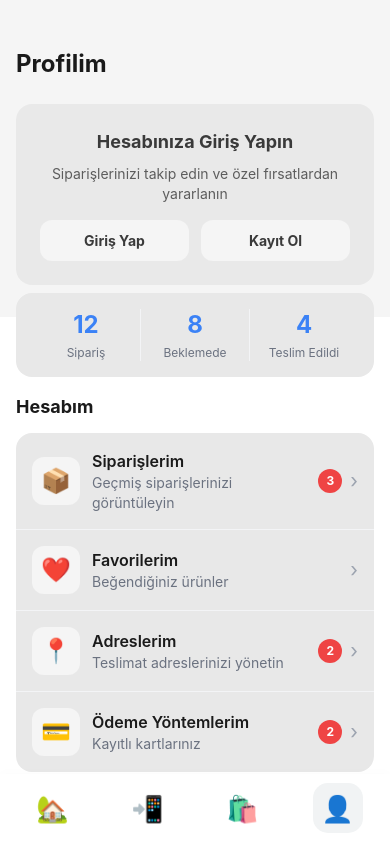
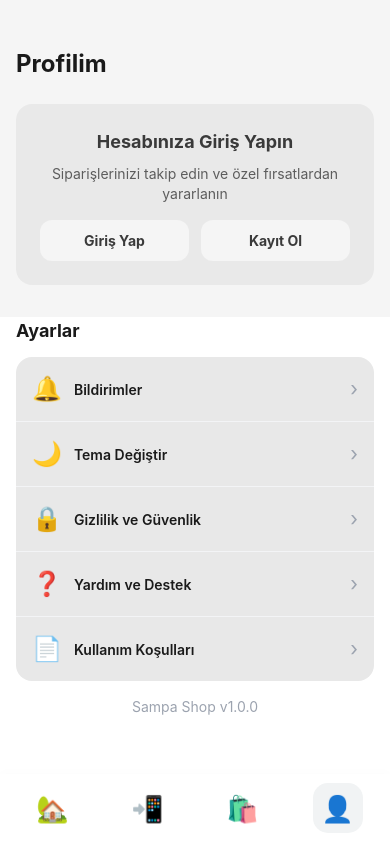
Before and after one commit to bayramdkmn/sampa_intern_eCom, a React Native app in the folder mobil/: screen /Profile in a window 390 px wide. Built offline with nearby package versions, Linux system fonts and the light colour scheme.

Commit message:
profile screen logout process bug fixed

```diff
--- a/mobil/src/screens/ProfileScreen.tsx
+++ b/mobil/src/screens/ProfileScreen.tsx
@@ -20,6 +20,7 @@ import {
   useAddressStore,
   usePaymentStore,
   useAuthStore,
+  useOrderStore,
 } from "../store";
 import { useTheme } from "../context/ThemeContext";
 
@@ -47,10 +48,20 @@ const ProfileScreen: React.FC = () => {
   const { addresses } = useAddressStore();
   const { paymentMethods } = usePaymentStore();
   const { user, isAuthenticated, updateUser } = useAuthStore();
+  const { orders } = useOrderStore();
   const { theme, toggleTheme } = useTheme();
 
   // Fallback to mock user if not authenticated
   const currentUser = user || USER;
+
+  // İstatistik hesaplamaları
+  const totalOrders = orders.length;
+  const pendingOrders = orders.filter(
+    (order) => order.status === "pending"
+  ).length;
+  const deliveredOrders = orders.filter(
+    (order) => order.status === "delivered"
+  ).length;
 
   // Profile Edit Modal State
   const [modalVisible, setModalVisible] = useState(false);
@@ -415,7 +426,8 @@ const ProfileScreen: React.FC = () => {
           )}
         </View>
 
-        {/* Stats Cards */}
+        {/* Stats Cards - Sadece giriş yapmış kullanıcılar için */}
+        {isAuthenticated && (
           <View style={tw`px-4 -mt-6 mb-4`}>
             <View
               style={[
@@ -429,7 +441,10 @@ const ProfileScreen: React.FC = () => {
               <View
                 style={[
                   tw`flex-1 items-center`,
-                { borderRightWidth: 1, borderRightColor: theme.colors.divider },
+                  {
+                    borderRightWidth: 1,
+                    borderRightColor: theme.colors.divider,
+                  },
                 ]}
               >
                 <Text
@@ -438,7 +453,7 @@ const ProfileScreen: React.FC = () => {
                     { color: theme.colors.primary },
                   ]}
                 >
-                12
+                  {totalOrders}
                 </Text>
                 <Text
                   style={[tw`text-xs`, { color: theme.colors.textSecondary }]}
@@ -449,7 +464,10 @@ const ProfileScreen: React.FC = () => {
               <View
                 style={[
                   tw`flex-1 items-center`,
-                { borderRightWidth: 1, borderRightColor: theme.colors.divider },
+                  {
+                    borderRightWidth: 1,
+                    borderRightColor: theme.colors.divider,
+                  },
                 ]}
               >
                 <Text
@@ -458,7 +476,7 @@ const ProfileScreen: React.FC = () => {
                     { color: theme.colors.primary },
                   ]}
                 >
-                8
+                  {pendingOrders}
                 </Text>
                 <Text
                   style={[tw`text-xs`, { color: theme.colors.textSecondary }]}
@@ -473,7 +491,7 @@ const ProfileScreen: React.FC = () => {
                     { color: theme.colors.primary },
                   ]}
                 >
-                4
+                  {deliveredOrders}
                 </Text>
                 <Text
                   style={[tw`text-xs`, { color: theme.colors.textSecondary }]}
@@ -483,7 +501,10 @@ const ProfileScreen: React.FC = () => {
               </View>
             </View>
           </View>
+        )}
 
+        {/* Hesabım bölümü - Sadece giriş yapmış kullanıcılar için */}
+        {isAuthenticated && (
           <View style={tw`px-4 mb-4`}>
             <Text
               style={[tw`font-bold text-lg mb-3`, { color: theme.colors.text }]}
@@ -505,7 +526,8 @@ const ProfileScreen: React.FC = () => {
                   onPress={() => handleMenuPress(item.id)}
                   style={[
                     tw`p-4 flex-row items-center`,
-                  index < MENU_ITEMS.length - 1 && tw`border-b border-gray-100`,
+                    index < MENU_ITEMS.length - 1 &&
+                      tw`border-b border-gray-100`,
                   ]}
                 >
                   <View
@@ -547,6 +569,7 @@ const ProfileScreen: React.FC = () => {
               ))}
             </View>
           </View>
+        )}
 
         <View style={tw`px-4 mb-4`}>
           <Text
--- a/mobil/src/store/authStore.ts
+++ b/mobil/src/store/authStore.ts
@@ -2,6 +2,11 @@ import { create } from "zustand";
 import { persist, createJSONStorage } from "zustand/middleware";
 import AsyncStorage from "@react-native-async-storage/async-storage";
 import { User } from "../types";
+import { useFavoriteStore } from "./favoriteStore";
+import { useCartStore } from "./cartStore";
+import { useAddressStore } from "./addressStore";
+import { usePaymentStore } from "./paymentStore";
+import { useOrderStore } from "./orderStore";
 
 
 
@@ -112,6 +117,20 @@ export const useAuthStore = create<AuthState>()(
       },
 
       logout: () => {
+        // Diğer store'ları temizle
+        const { clearFavorites } = useFavoriteStore.getState();
+        const { clearCart } = useCartStore.getState();
+
+        // Store'ları temizle
+        clearFavorites();
+        clearCart();
+
+        // Adresleri ve ödeme yöntemlerini temizle (mock data'yı sıfırla)
+        // Store'ları sıfırla
+        useAddressStore.setState({ addresses: [] });
+        usePaymentStore.setState({ paymentMethods: [] });
+        useOrderStore.setState({ orders: [], currentOrder: null });
+
         set({
           user: null,
           token: null,
```
Lines whose indentation alone changed are shown as unchanged.
